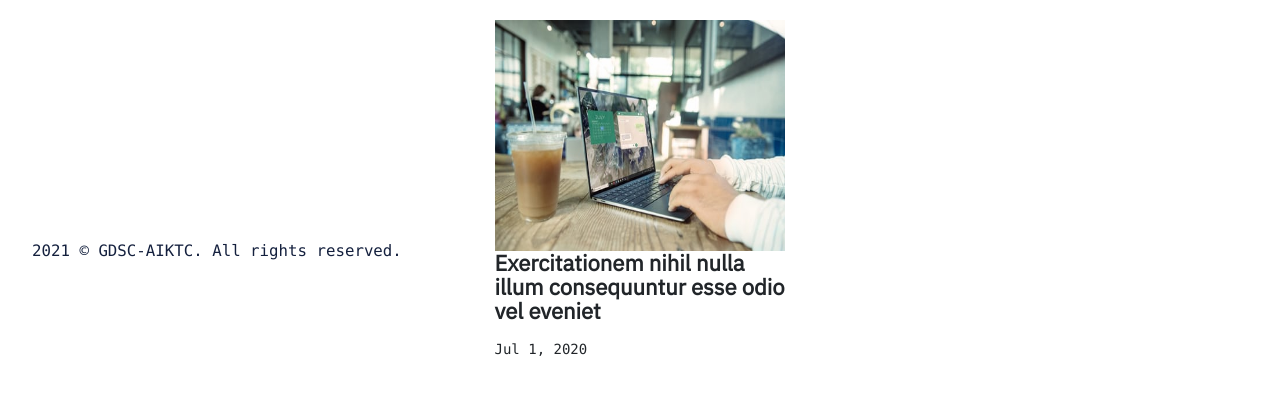
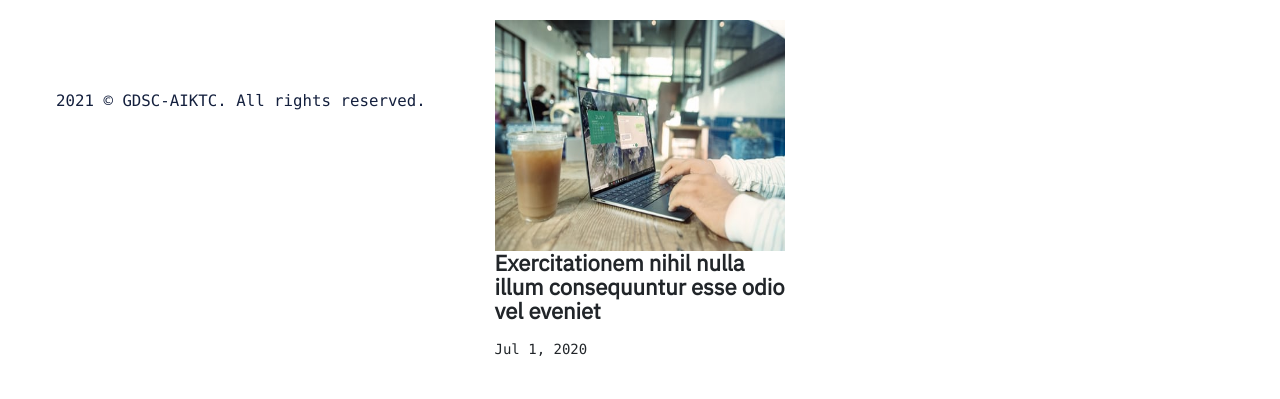
Before and after one commit to simran-01/GDSC_Workshop, a plain HTML site: page index.html in a window 1280 px wide. Shown: the part 2578-2977 px from the top of the page. Drawn offline with nearby package versions, Linux system fonts and the light colour scheme.

Commit message:
Update style.css

```diff
--- a/style.css
+++ b/style.css
@@ -191,7 +191,5 @@ form {
   font-size: 18px;
   line-height: 20px;
   color: #14203e;
-  margin-left: 32px;
-  margin-bottom: 17px;
-  margin-top: 150px;
+  margin: 0px 56px;
 }
```
